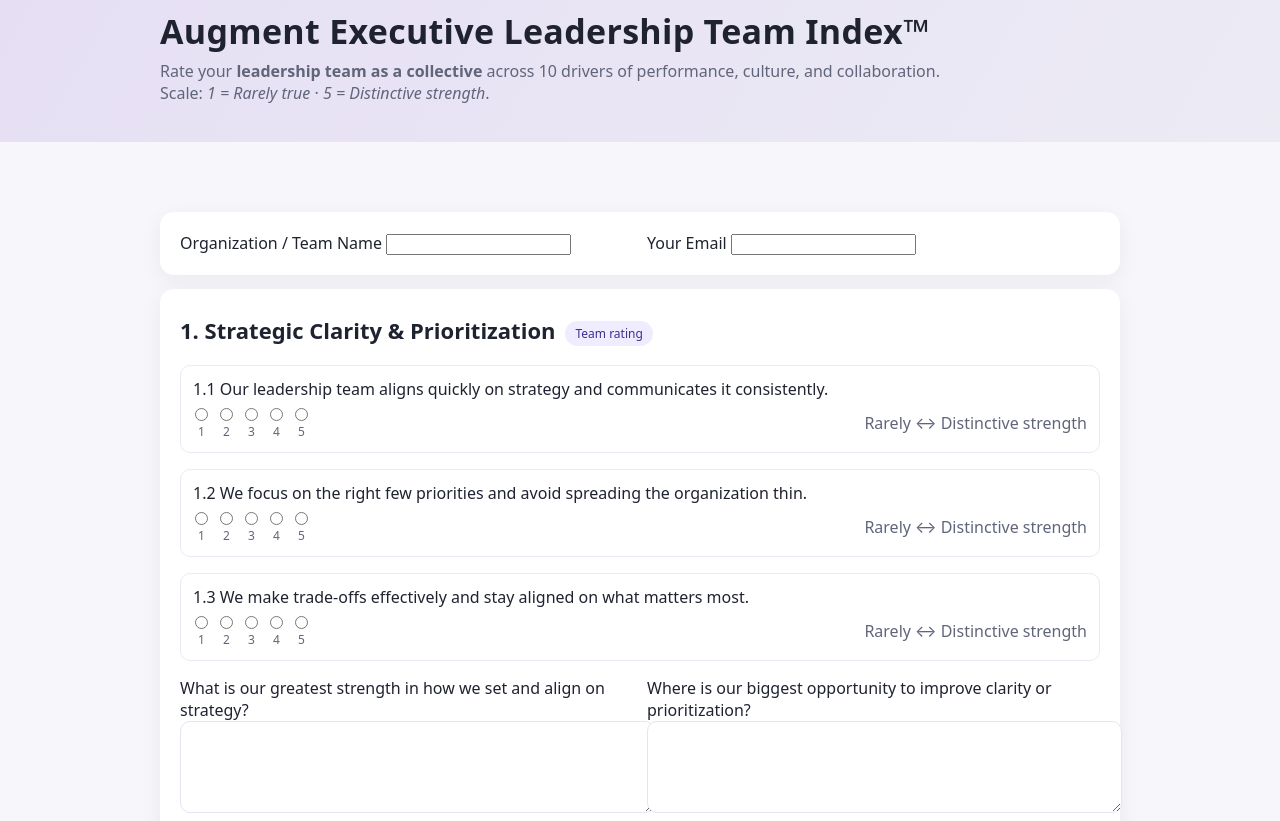
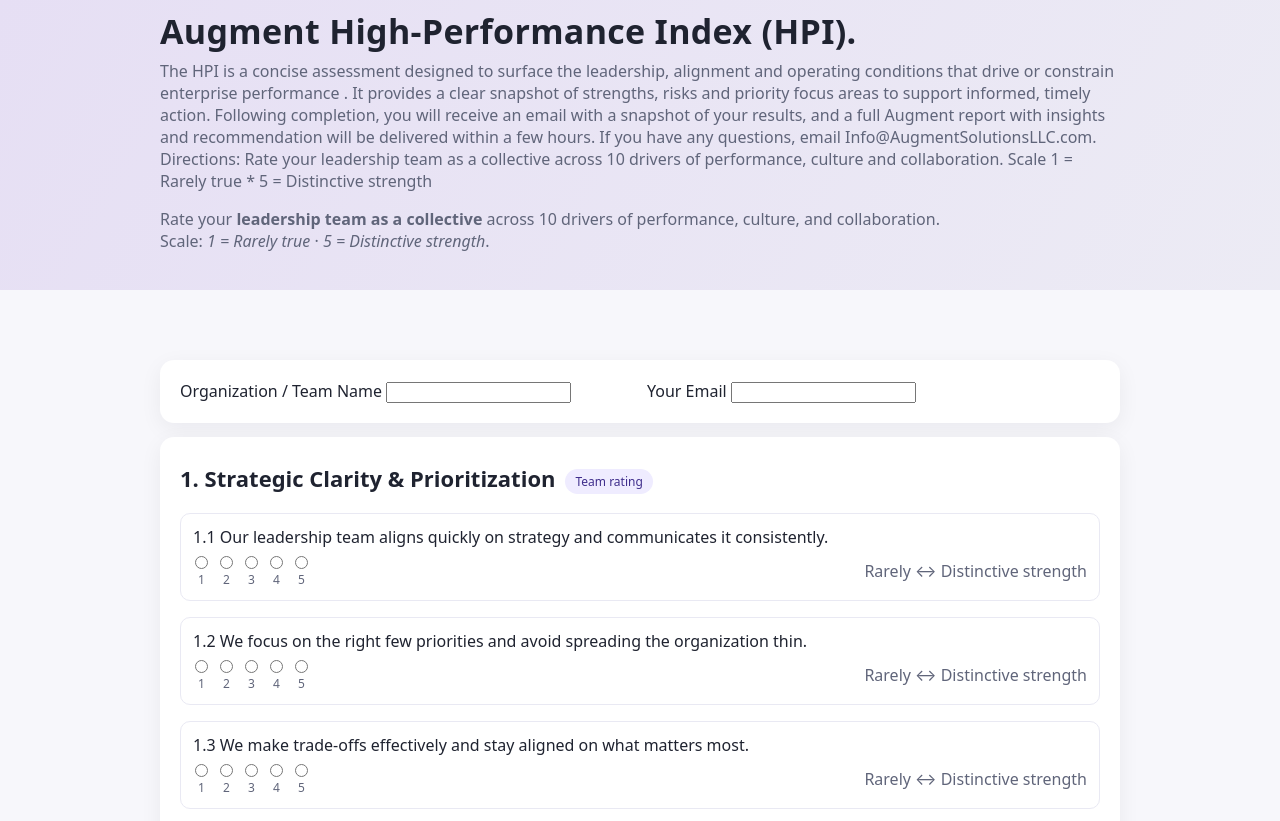
Before and after one commit to IanShepKyle/AEL-Survey-Project, a website with bundled scripts: page public/index.html in a window 1280 px wide. Shown: the top 821 px of the page. Built offline with nearby package versions, Linux system fonts and the light colour scheme.

Commit message:
descriptive text

```diff
--- a/public/index.html
+++ b/public/index.html
@@ -3,7 +3,7 @@
 <head>
   <meta charset="utf-8">
   <meta name="viewport" content="width=device-width, initial-scale=1">
-  <title>Augment Executive Leadership Team Index™</title>
+  <title>Augment High-Performance Index (HPI) - See Clearly. Align Fast. Perform Better.</title>
 
   <link rel="stylesheet" href="/css/styles.css">
 </head>
@@ -12,7 +12,15 @@
 
   <header>
     <div class="hero">
-      <h1>Augment Executive Leadership Team Index™</h1>
+      <h1>Augment High-Performance Index (HPI).</h1>
+      <p>The HPI  is a concise assessment designed to surface the leadership, alignment and operating conditions that drive or constrain enterprise performance . It provides a clear snapshot of strengths, risks and priority focus areas to support informed, timely action.
+
+Following completion, you will receive  an email with a snapshot of your results, and a full Augment report with insights and recommendation will be delivered within a few hours.
+
+If you have any questions, email Info@AugmentSolutionsLLC.com.
+
+Directions: Rate your leadership team as a collective across 10 drivers of performance, culture and collaboration. Scale 1 = Rarely true * 5 = Distinctive strength
+</p>
       <p>Rate your <strong>leadership team as a collective</strong> across 10 drivers of performance, culture, and collaboration.<br>
       Scale: <em>1 = Rarely true</em> · <em>5 = Distinctive strength</em>.</p>
     </div>
--- a/server/index.js
+++ b/server/index.js
@@ -101,7 +101,7 @@
   }).join('');
 
   return `
-    <h1>Augment Leadership Survey</h1>
+    <h1>Augment High Performance Index</h1>
     <h2>${org}</h2>
     <h3>
       Overall Score: ${results.overall.toFixed(2)}
```
